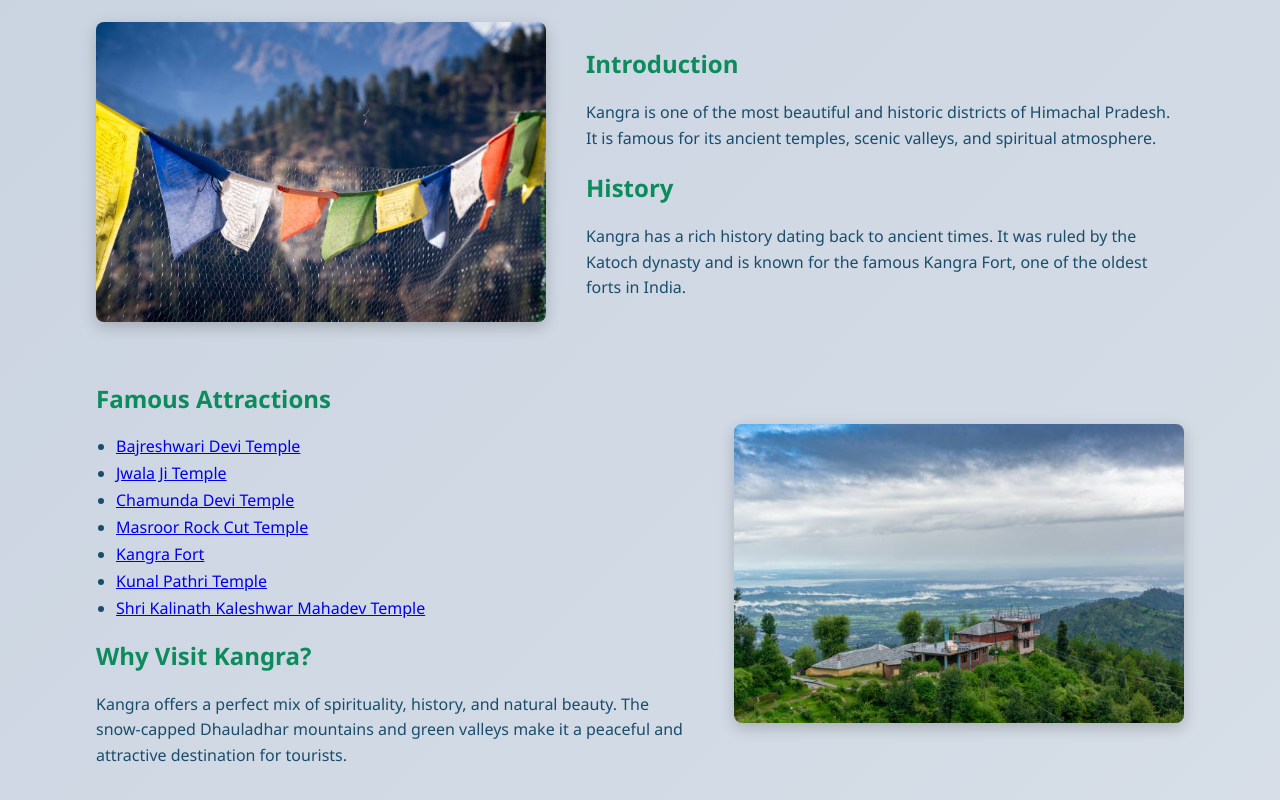
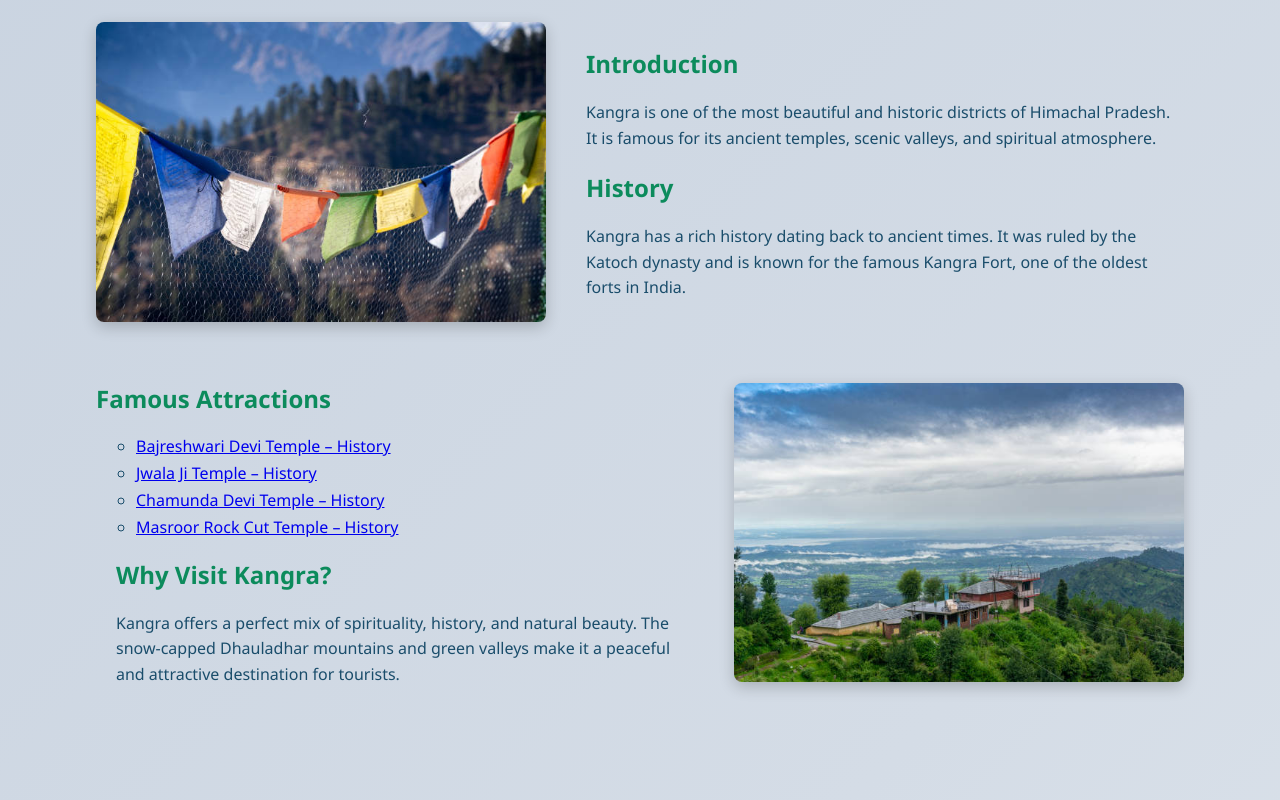
Before and after one commit to shanshu439-commits/HPtemples, a plain HTML site: page about.html in a window 1280 px wide. Shown: the part 418-1218 px from the top of the page. Drawn offline with Linux system fonts and the light colour scheme.

Commit message:
Update about.html

```diff
--- a/about.html
+++ b/about.html
@@ -47,13 +47,11 @@
         <div class="about-content">
             <h2>Famous Attractions</h2>
             <ul>
-  <li><a href="https://hpkangra.nic.in/kangra-pilgrimage/">Bajreshwari Devi Temple</a></li>
-  <li><a href="https://hpkangra.nic.in/kangra-pilgrimage/">Jwala Ji Temple</a></li>
-  <li><a href="https://hpkangra.nic.in/kangra-pilgrimage/">Chamunda Devi Temple</a></li>
-  <li><a href="https://hpkangra.nic.in/kangra-pilgrimage/">Masroor Rock Cut Temple</a></li>
-  <li><a href="https://hpkangra.nic.in/kangra-pilgrimage/">Kangra Fort</a></li>
-  <li><a href="https://hpkangra.nic.in/kangra-pilgrimage/">Kunal Pathri Temple</a></li>
-  <li><a href="https://hpkangra.nic.in/kangra-pilgrimage/">Shri Kalinath Kaleshwar Mahadev Temple</a></li>
+  <ul>
+  <li><a href="https://hpkangra.nic.in/tourist-place/bajreshwari-devi-temple/" target="_blank">Bajreshwari Devi Temple – History</a></li>
+  <li><a href="https://en.wikipedia.org/wiki/Jwalamukhi_temple%2C_Himachal_Pradesh" target="_blank">Jwala Ji Temple – History</a></li>
+  <li><a href="https://kangratemples.hp.gov.in/hi/shri-chamunda-mata-temple/" target="_blank">Chamunda Devi Temple – History</a></li>
+  <li><a href="https://hpkangra.nic.in/kangra-pilgrimage/" target="_blank">Masroor Rock Cut Temple – History</a></li>
 </ul>
 
             <h2>Why Visit Kangra?</h2>
```
